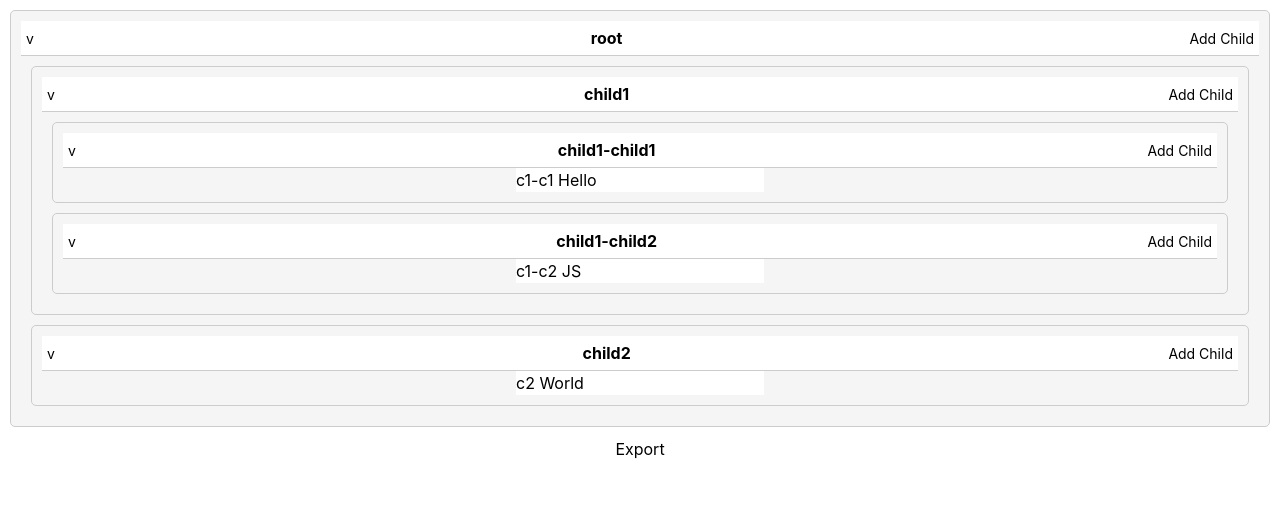
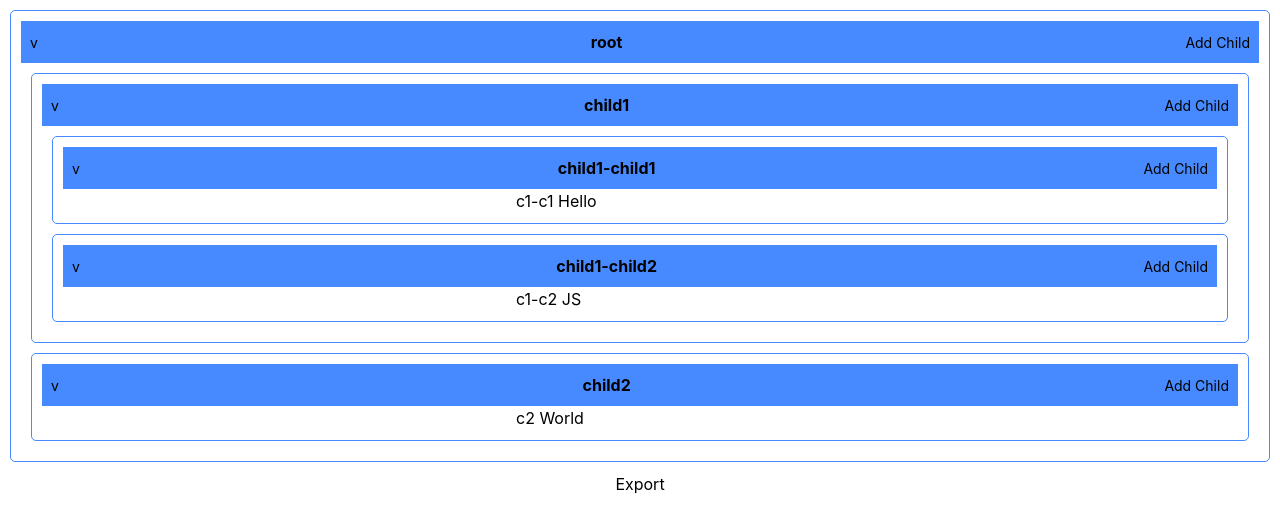
Before and after one commit to developer207/aimonk-assinment, a React (Create React App) app: page / in a window 1280 px wide. Shown: the top 532 px of the page. Built offline with nearby package versions, Linux system fonts and the light colour scheme.

Commit message:
change css style

```diff
--- a/src/App.js
+++ b/src/App.js
@@ -1,5 +1,5 @@
 import React, { useState } from 'react';
-import './App.css'; // You can create your own CSS file for styling.
+import './App.css';
 import TagView from './components/TagView/TagView';
 const initialTree = {
   name: 'root',
@@ -18,7 +18,7 @@ const initialTree = {
 function App() {
   const [tree, setTree] = useState(initialTree);
 
-  const updateTag = (tagToUpdate, newData) => {
+  const updateTagData = (tagToUpdate, newData) => {
     const updatedTree = recursivelyUpdateTag(tree, tagToUpdate, newData);
     setTree(updatedTree);
   };
@@ -75,7 +75,7 @@ function App() {
   return (
     <div className="App">
 
-      <TagView tag={tree} onUpdate={updateTag} onAddChild={addChildToTag} />
+      <TagView tag={tree} onUpdate={updateTagData} onAddChild={addChildToTag} />
       <button onClick={handleExportData}>Export</button>
     </div>
   );
--- a/src/components/TagView/TagView.css
+++ b/src/components/TagView/TagView.css
@@ -1,10 +1,10 @@
 /* TagView.css */
 
 .tag {
-    border: 1px solid #ccc;
+    border: 1px solid #478aff;
     margin: 10px;
     padding: 10px;
-    background-color: #f5f5f5;
+    /* background-color: #f5f5f5; */
     border-radius: 5px;
   }
 
@@ -12,9 +12,9 @@
     display: flex;
     align-items: center;
     justify-content: space-between;
-    padding: 5px;
-    background-color: #fff;
-    border-bottom: 1px solid #ccc;
+    padding: 9px;
+    background-color: #478aff;
+    /* border-bottom: 1px solid #ccc; */
     cursor: pointer;
   }
 
--- a/src/components/TagView/TagView.jsx
+++ b/src/components/TagView/TagView.jsx
@@ -31,7 +31,7 @@ const TagView = ({ tag, onUpdate, onAddChild }) => {
 
   return (
     <div className="tag">
-      <div className="tag-header">
+      <div className="tag-header bg-blue-400">
         <button onClick={handleCollapse}>{collapsed ? '>' : 'v'}</button>
         {editingName ? (
           <input
```
